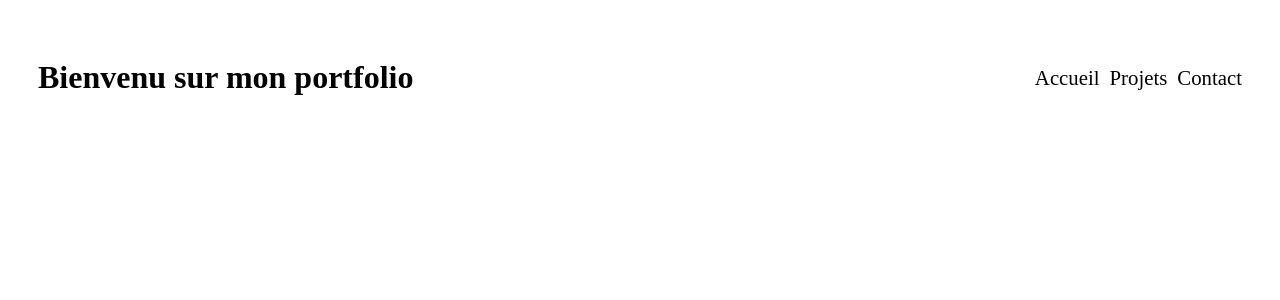
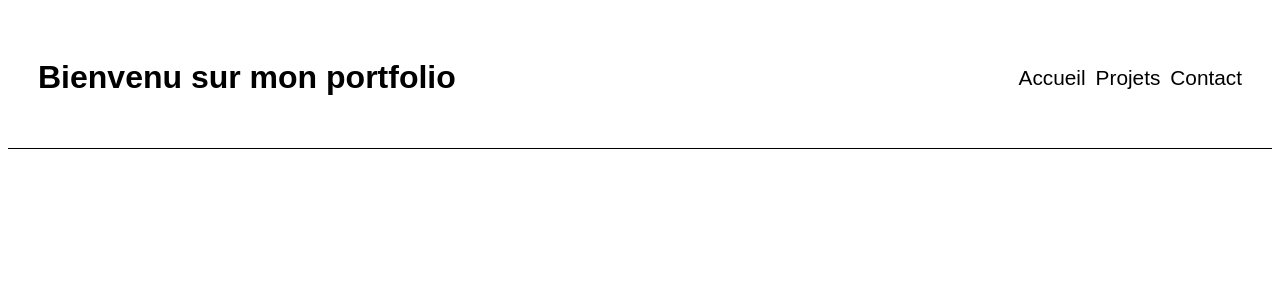
Before and after one commit to Wesleydu29/mon-portfolio, a Vue app: page / in a window 1280 px wide. Shown: the top 300 px of the page. Built offline with nearby package versions, Linux system fonts and the light colour scheme.

Commit message:
légère modifications de header

```diff
--- a/src/App.vue
+++ b/src/App.vue
@@ -10,5 +10,6 @@ import Header from './components/Header.vue'
 <style scoped>
 * {
     padding: 30px;
+    font-family: 'poppins', sans-serif;
 }
 </style>
--- a/src/components/Header.vue
+++ b/src/components/Header.vue
@@ -23,6 +23,7 @@ header {
     display: flex;
     justify-content: space-between;
     align-items: center;
+    border-bottom: 1px solid #000000;
 }
 a {
     color: #000000;
```
